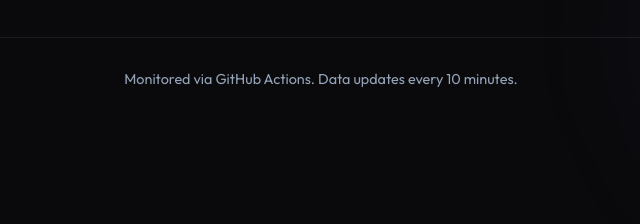
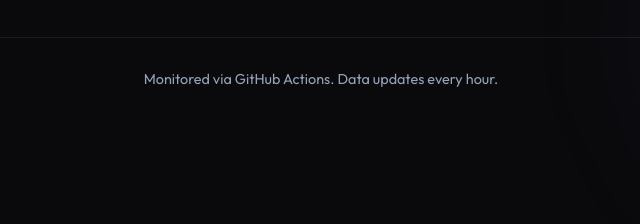
Before and after one commit to crypticani/uptime-lens, a website: page index.html in a window 1280 px wide. Shown: the part 1071-1295 px from the top of the page, 319-959 px from the left. Drawn offline with Linux system fonts and the light colour scheme.

Commit message:
changed cron to every hour

```diff
--- a/index.html
+++ b/index.html
@@ -54,7 +54,7 @@
         </section>
 
         <footer>
-            <p>Monitored via GitHub Actions. Data updates every 10 minutes.</p>
+            <p>Monitored via GitHub Actions. Data updates every hour.</p>
         </footer>
     </main>
 
```
Also changed, not shown: .github/workflows/uptime.yml.
